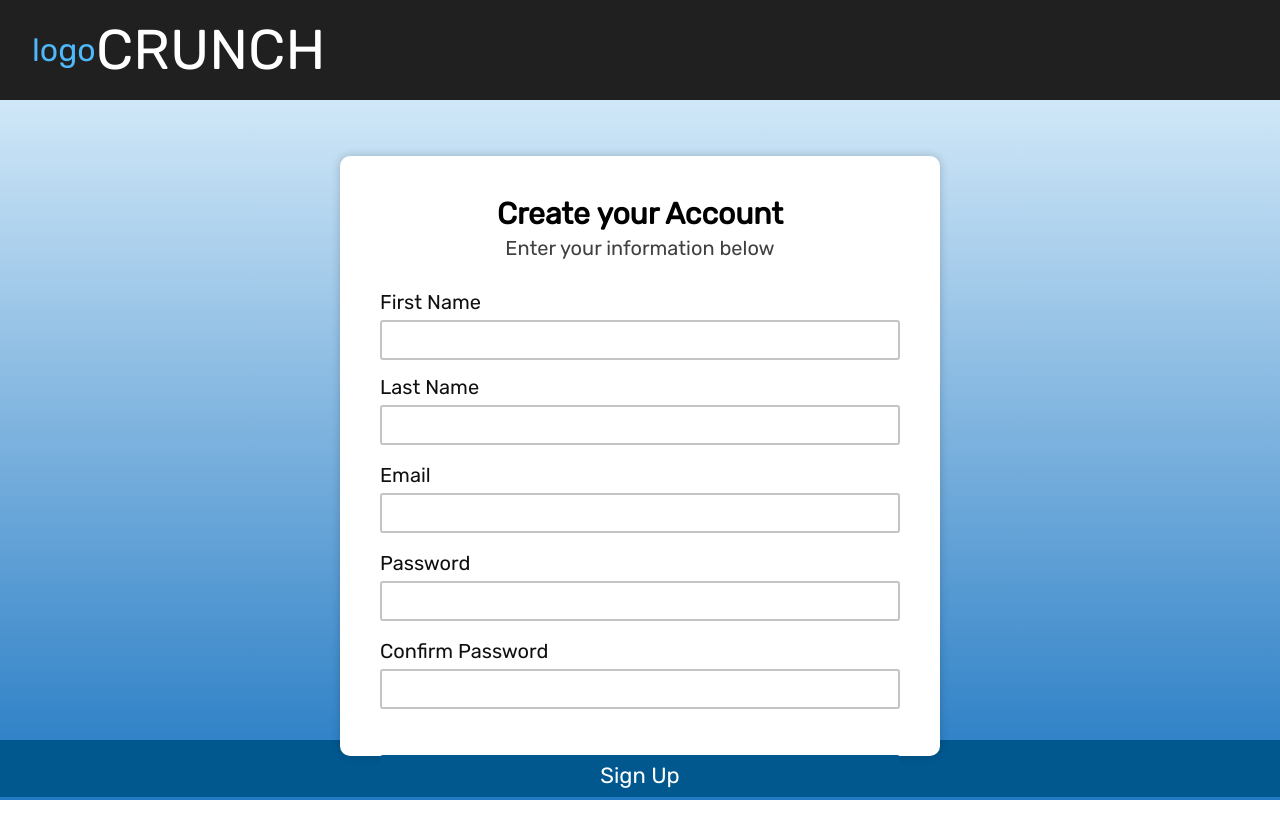
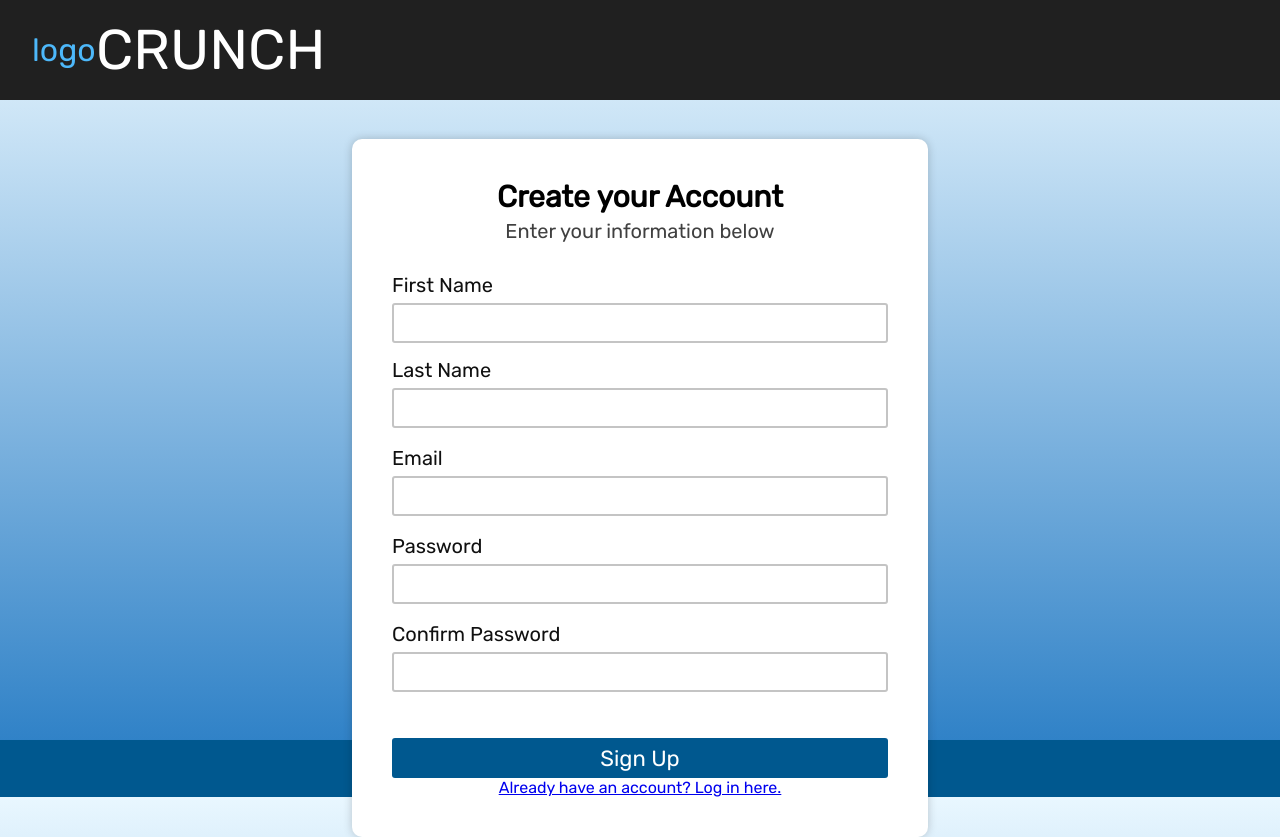
Before and after one commit to zgazjuk/dataCrunchers, a Flask app: page /signup in a window 1280 px wide. Before the commit the page ends 800 px from the top, so only its background shows below. Run offline with Flask 2, Linux system fonts and the light colour scheme; a user stored in the database is signed in.

Commit message:
Added regex to new task form, fixed minor CSS on login/signup, added user context to navbar

```diff
--- a/app.py
+++ b/app.py
@@ -3,14 +3,14 @@ import os                 # os is used to get environment variables IP & PORT
 from flask import Flask   # Flask is the web app that we will customize
 from flask import render_template
 from flask import request
-from flask import redirect, url_for
+from flask import redirect, url_for, flash
 from database import db
 from models import Task as Task
-from forms import RegisterForm
 from flask import session
 import bcrypt
 from models import User as User
-from forms import LoginForm
+from forms import LoginForm, NewTaskForm, RegisterForm
+import re
 
 
 app = Flask(__name__)
@@ -24,19 +24,32 @@ with app.app_context():
 
 @app.route('/')
 def dashboard():
-    tasks = db.session.query(Task).all()
-    return render_template('dashboard.html', tasks = tasks)
+    if session.get('user'):
+        current_user = session['user']
+        tasks = db.session.query(Task).all()
+        return render_template('dashboard.html', tasks = tasks, user=current_user)
+    else:
+        return redirect(url_for('user_login'))
+
 
 @app.route('/<task_id>')
 def get_task(task_id):
     task = db.session.query(Task).filter_by(id=task_id).one()
-    return render_template('task-details.html', task = task)
+    return render_template('task-details.html', task = task, user=session['user'])
 
 @app.route('/new', methods=['GET', 'POST'])
 def new_task():
+    new_task_form = NewTaskForm()
+
     if request.method == 'POST':
         name = request.form['name']
         description = request.form['description']
+        # check to ensure that Title and Description fields are filled out properly;
+        # if not, flash a message to the user to fix the issue and render the new.html template again
+        if not (re.search('^.{6,}$', description) or re.search('^.{6,}$', name)):
+            flash('Title and Details fields must not be empty, and must contain more than just whitespace. Please check your input and try again.')
+            return render_template('new.html', flash=flash, user=session['user'])
+
         section = request.form['task-details-moveto']
 
         new_record = Task(name, description, False, section)
@@ -45,7 +58,7 @@ def new_task():
 
         return redirect(url_for('dashboard'))
     else:
-        return render_template('new.html')
+        return render_template('new.html', user=session['user'])
 
 @app.route('/edit/<task_id>', methods=['GET', 'POST'])
 def edit_task(task_id):
@@ -64,7 +77,7 @@ def edit_task(task_id):
         return redirect(url_for('dashboard'))
     else:
         task = db.session.query(Task).filter_by(id=task_id).one()
-        return render_template('new.html', task = task)
+        return render_template('new.html', task = task, user=session['user'])
 
 @app.route('/delete/<task_id>', methods=['POST'])
 def delete_task(task_id):
@@ -100,7 +113,7 @@ def create_account():
         # show user dashboard view
         return redirect(url_for('dashboard'))
 
-    return render_template('create_account.html', form=form)
+    return render_template('create_account.html', form=form, user=session['user'])
 
 @app.route('/login', methods=['GET', 'POST'])
 def user_login():
@@ -125,5 +138,12 @@ def user_login():
         # form did not validate or GET request
         return render_template("user_login.html", form=login_form)
 
+@app.route('/logout')
+def logout():
+    if session.get('user'):
+        session.clear()
+
+    return redirect(url_for('user_login'))
+
 
 app.run(host=os.getenv('IP', '127.0.0.1'),port=int(os.getenv('PORT', 5000)),debug=True)
--- a/forms.py
+++ b/forms.py
@@ -1,6 +1,6 @@
 from flask_wtf import FlaskForm
 from wtforms import StringField, PasswordField, SubmitField
-from wtforms.validators import Length, DataRequired, EqualTo, Email
+from wtforms.validators import Length, DataRequired, EqualTo, Email, Regexp
 from wtforms import ValidationError
 from models import User
 from database import db
@@ -24,7 +24,7 @@ class RegisterForm(FlaskForm):
     ])
 
     confirmPassword = PasswordField('Confirm Password', validators=[
-        Length(min=6, max=10)
+        Length(min=6, max=20)
     ])
 
     submit = SubmitField('Sign Up')
@@ -50,3 +50,12 @@ class LoginForm(FlaskForm):
     def validate_email(self, field):
         if db.session.query(User).filter_by(email=field.data).count() == 0:
             raise ValidationError('Incorrect username or password.')
+
+class NewTaskForm(FlaskForm):
+    class Meta:
+        csrf = False
+
+    task_title = StringField('Title', validators=[Regexp('/^.{6,}$/', message="Title must be at least 6 characters and cannot only be whitespace."),
+                                                Length(max=60),DataRequired('Required')])
+    task_details = StringField('Title', validators=[Regexp('/^.{10,}$/', message="Title must be at least 10 characters and cannot only be whitespace."),
+                                                Length(max=1000),DataRequired('Required')])
--- a/static/css/create-account.css
+++ b/static/css/create-account.css
@@ -7,7 +7,7 @@
 }
 
 body{
-    height: 100vh;
+    height: fit-content;
     justify-content: center;
     background: rgb(34,121,195);
     background: linear-gradient(0deg, rgba(34,121,195,1) 0%, rgba(233,247,255,1) 100%);
@@ -23,8 +23,9 @@ body{
     top: 57%;
     left: 50%;
     transform: translate(-50%, -50%);
-    width: 600px;
-    height: 600px;
+    width: 45%;
+    height: fit-content;
+    margin: 2.5% 0;
     padding: 40px;
     background-color: #fff;
     text-align: center;
--- a/static/css/global.css
+++ b/static/css/global.css
@@ -156,3 +156,7 @@ ul#site-nav {
 .footer-link {
     color: #fff;
 }
+
+.flash-error-message {
+    color: rgba(250, 30, 30, 0.85);
+}
--- a/static/css/user-login.css
+++ b/static/css/user-login.css
@@ -14,7 +14,8 @@ header{
 
 
 body{
-    height: 100vh;
+    height: fit-content;
+    min-height: 75vh;
     /*display: flex;*/
     /*align-items: center;*/
     justify-content: center;
--- a/templates/create_account.html
+++ b/templates/create_account.html
@@ -10,7 +10,7 @@
 </head>
 <body>
 
-
+    <!-- Top navbar with just logo/branding since this is the registration page -->
     <div class="nav-top">
         <nav class="nav-new">
             <div class="nav-left">
@@ -21,8 +21,6 @@
             </div>
         </nav>
     </div>
-
-
 
 
     <main>
@@ -97,6 +95,9 @@
                 </div>
                 <div>{{ form.submit }}</div>
             </form>
+            <div class="form-group">
+                <a href="/login">Already have an account? Log in here.</a>
+            </div>
         </div>
         </div>
     </main>
--- a/templates/task-details.html
+++ b/templates/task-details.html
@@ -22,8 +22,8 @@
             </div>
             <div class="nav-right">
                 <ul class="user-nav">
-                    <li><a href="#" class="user-nav-link">Login</a></li>
-                    <li><a href="#" class="user-nav-link">Sign-up</a></li>
+                    <li><a href="logout" class="user-nav-link">Logout {{ user }}</a></li>
+                    <li><a href="signup" class="user-nav-link">Sign-up</a></li>
                 </ul>
             </div>
         </nav>
--- a/templates/user_login.html
+++ b/templates/user_login.html
@@ -21,9 +21,6 @@
             </div>
         </nav>
     </div>
-
-
-
 
     <main>
         <div class="container"></div>
@@ -63,6 +60,9 @@
 
                 <div>{{ form.submit }}</div>
             </form>
+            <div class="form-group">
+                <a href="/signup">Need an account? Register here.</a>
+            </div>
         </div>
         </div>
     </main>
```
Also changed, not shown: templates/dashboard.html (+7 -1 lines), templates/new.html (+12 -5 lines).
